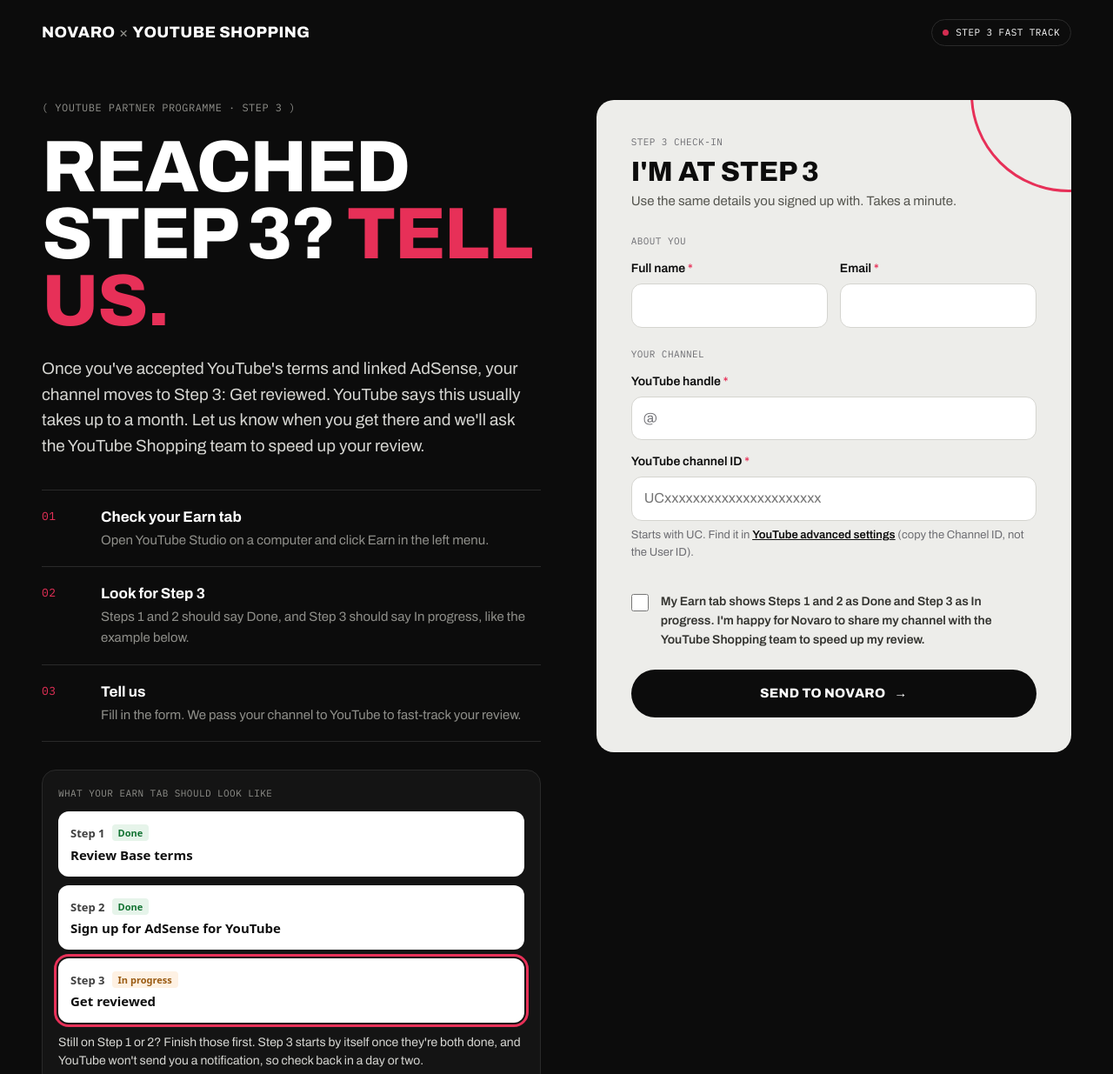
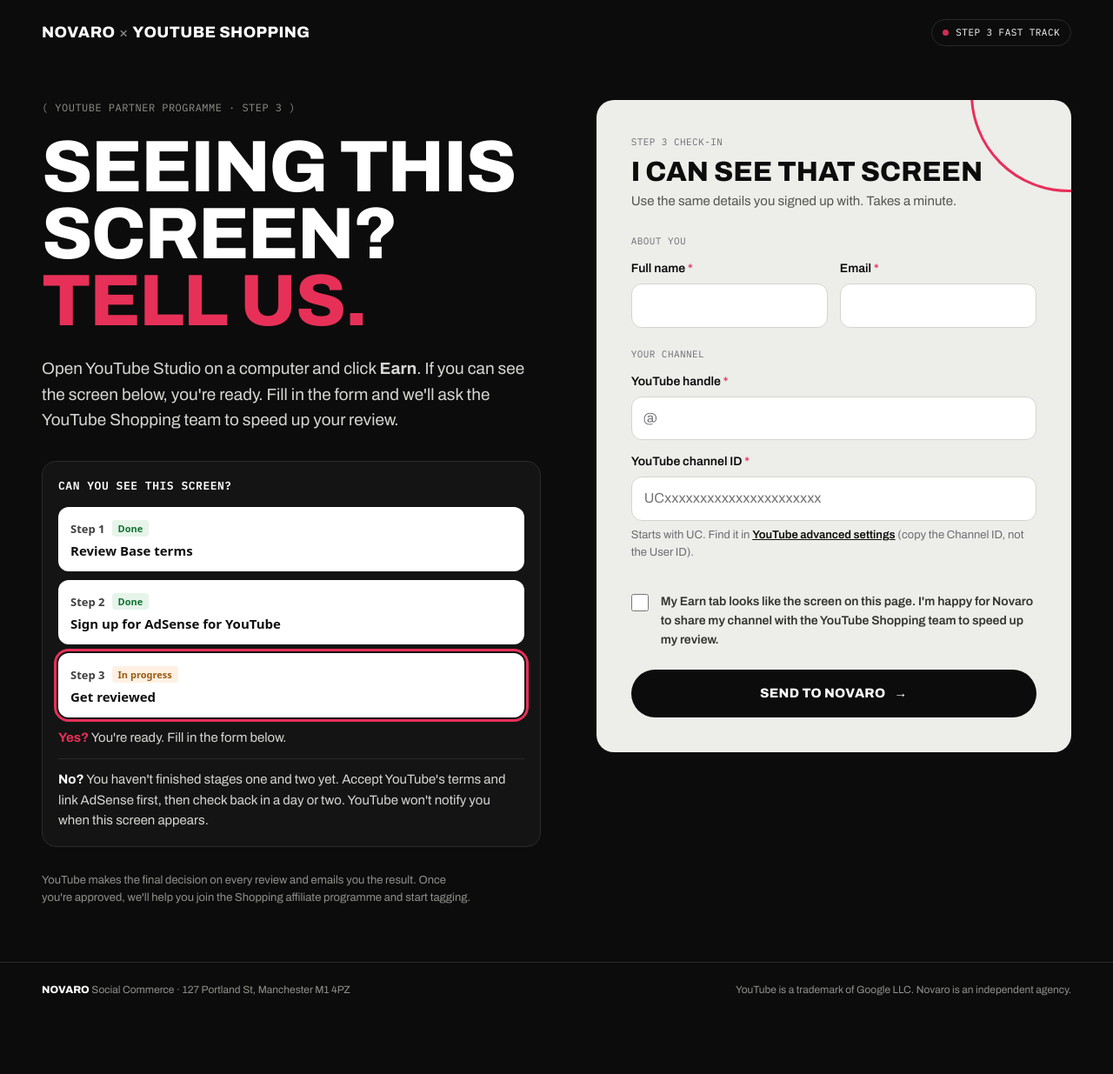
Before and after one commit to jrobertson-novaro/novaro-youtube-step3, a plain HTML site: page index.html in a window 1280 px wide. Shown: the top 1235 px of the page at 87% size. After the commit the page ends 1170 px from the top, so only its background shows below. Drawn offline with Linux system fonts and the light colour scheme.

Commit message:
Make the page about one thing: can you see the Step 3 screen
Co-Authored-By: Claude Opus 5.5 <noreply@anthropic.com>

```diff
--- a/index.html
+++ b/index.html
@@ -74,11 +74,6 @@
   }
   h1 em { font-style: normal; color: var(--rasp); }
   .lede { margin-top: 24px; font-size: clamp(17px, 1.6vw, 19px); color: #d6d6d2; max-width: 34em; }
-  .steps { list-style: none; margin-top: 36px; border-top: 1px solid var(--line); }
-  .steps li { display: grid; grid-template-columns: 56px 1fr; gap: 12px; padding: 18px 0; border-bottom: 1px solid var(--line); }
-  .steps .n { color: var(--rasp); font-size: 13px; padding-top: 2px; }
-  .steps b { display: block; font-weight: 700; font-size: 17px; }
-  .steps span { color: var(--grey); font-size: 15px; }
   .perks { display: flex; flex-wrap: wrap; gap: 8px; margin-top: 28px; }
   .perks span { border: 1px solid var(--line); border-radius: 999px; padding: 7px 14px; font-size: 13px; color: #d6d6d2; }
   .btn.jump { display: inline-flex; margin-top: 24px; width: auto; padding: 14px 22px; background: var(--rasp); }
@@ -176,7 +171,7 @@
 
   /* Example of the Earn tab */
   .example { margin-top: 32px; border: 1px solid var(--line); border-radius: 16px; padding: 18px; background: var(--panel); }
-  .example .cap { color: var(--grey); font-size: 11px; text-transform: uppercase; margin-bottom: 12px; }
+  .example .cap { color: #fff; font-size: 13px; font-weight: 600; text-transform: uppercase; margin-bottom: 14px; }
   .yt { display: grid; gap: 10px; }
   .yt div { background: #fff; color: #0f0f0f; border-radius: 12px; padding: 12px 14px; font-family: system-ui, sans-serif; }
   .yt small { font-size: 13px; font-weight: 600; color: #3f3f3f; }
@@ -185,7 +180,10 @@
   .yt .ok { background: #e6f4ea; color: #137333; }
   .yt .prog { background: #fef1e3; color: #9a5b13; }
   .yt .now { outline: 3px solid var(--rasp); outline-offset: 2px; }
-  .example p { margin-top: 12px; font-size: 14px; color: #d6d6d2; }
+  .example p { margin-top: 12px; font-size: 15px; color: #d6d6d2; }
+  .example p b { color: #fff; }
+  .example p.yes b { color: var(--rasp); }
+  .example p.no { padding-top: 12px; border-top: 1px solid var(--line); }
 
   .status { display: none; margin-top: 16px; padding: 12px 14px; border-radius: 12px; font-size: 14px; }
   .status.err { display: block; background: #fee2e2; color: #b91c1c; }
@@ -201,25 +199,21 @@
 <main class="wrap">
   <section class="pitch">
     <div class="kicker mono">( YouTube Partner Programme · Step 3 )</div>
-    <h1>Reached step 3? <em>Tell us.</em></h1>
-    <p class="lede">Once you've accepted YouTube's terms and linked AdSense, your channel moves to Step 3: Get reviewed. YouTube says this usually takes up to a month. Let us know when you get there and we'll ask the YouTube Shopping team to speed up your review.</p>
-    <a class="btn jump" href="#card">I'm at step 3 <span class="arrow">↓</span></a>
-
-    <ol class="steps">
-      <li><span class="n mono">01</span><div><b>Check your Earn tab</b><span>Open YouTube Studio on a computer and click Earn in the left menu.</span></div></li>
-      <li><span class="n mono">02</span><div><b>Look for Step 3</b><span>Steps 1 and 2 should say Done, and Step 3 should say In progress, like the example below.</span></div></li>
-      <li><span class="n mono">03</span><div><b>Tell us</b><span>Fill in the form. We pass your channel to YouTube to fast-track your review.</span></div></li>
-    </ol>
+    <h1>Seeing this screen? <em>Tell us.</em></h1>
+    <p class="lede">Open YouTube Studio on a computer and click <b>Earn</b>. If you can see the screen below, you're ready. Fill in the form and we'll ask the YouTube Shopping team to speed up your review.</p>
 
     <div class="example">
-      <div class="cap mono">What your Earn tab should look like</div>
+      <div class="cap mono">Can you see this screen?</div>
       <div class="yt" aria-hidden="true">
         <div><small>Step 1<i class="ok">Done</i></small><b>Review Base terms</b></div>
         <div><small>Step 2<i class="ok">Done</i></small><b>Sign up for AdSense for YouTube</b></div>
         <div class="now"><small>Step 3<i class="prog">In progress</i></small><b>Get reviewed</b></div>
       </div>
-      <p>Still on Step 1 or 2? Finish those first. Step 3 starts by itself once they're both done, and YouTube won't send you a notification, so check back in a day or two.</p>
+      <p class="yes"><b>Yes?</b> You're ready. Fill in the form below.</p>
+      <p class="no"><b>No?</b> You haven't finished stages one and two yet. Accept YouTube's terms and link AdSense first, then check back in a day or two. YouTube won't notify you when this screen appears.</p>
     </div>
+
+    <a class="btn jump" href="#card">I can see this screen <span class="arrow">↓</span></a>
 
     <p class="fine">YouTube makes the final decision on every review and emails you the result. Once you're approved, we'll help you join the Shopping affiliate programme and start tagging.</p>
   </section>
@@ -227,7 +221,7 @@
   <section class="card" id="card" aria-live="polite">
     <form id="form" novalidate>
       <div class="card-label mono">Step 3 check-in</div>
-      <h2>I'm at step 3</h2>
+      <h2>I can see that screen</h2>
       <p class="sub">Use the same details you signed up with. Takes a minute.</p>
 
       <fieldset>
@@ -265,7 +259,7 @@
 
       <label class="consent" id="consentWrap">
         <input type="checkbox" id="consent" name="consent">
-        <span>My Earn tab shows Steps 1 and 2 as Done and Step 3 as In progress. I'm happy for Novaro to share my channel with the YouTube Shopping team to speed up my review.</span>
+        <span>My Earn tab looks like the screen on this page. I'm happy for Novaro to share my channel with the YouTube Shopping team to speed up my review.</span>
       </label>
 
       <button class="btn" type="submit" id="submit">Send to Novaro <span class="arrow">→</span></button>
```
